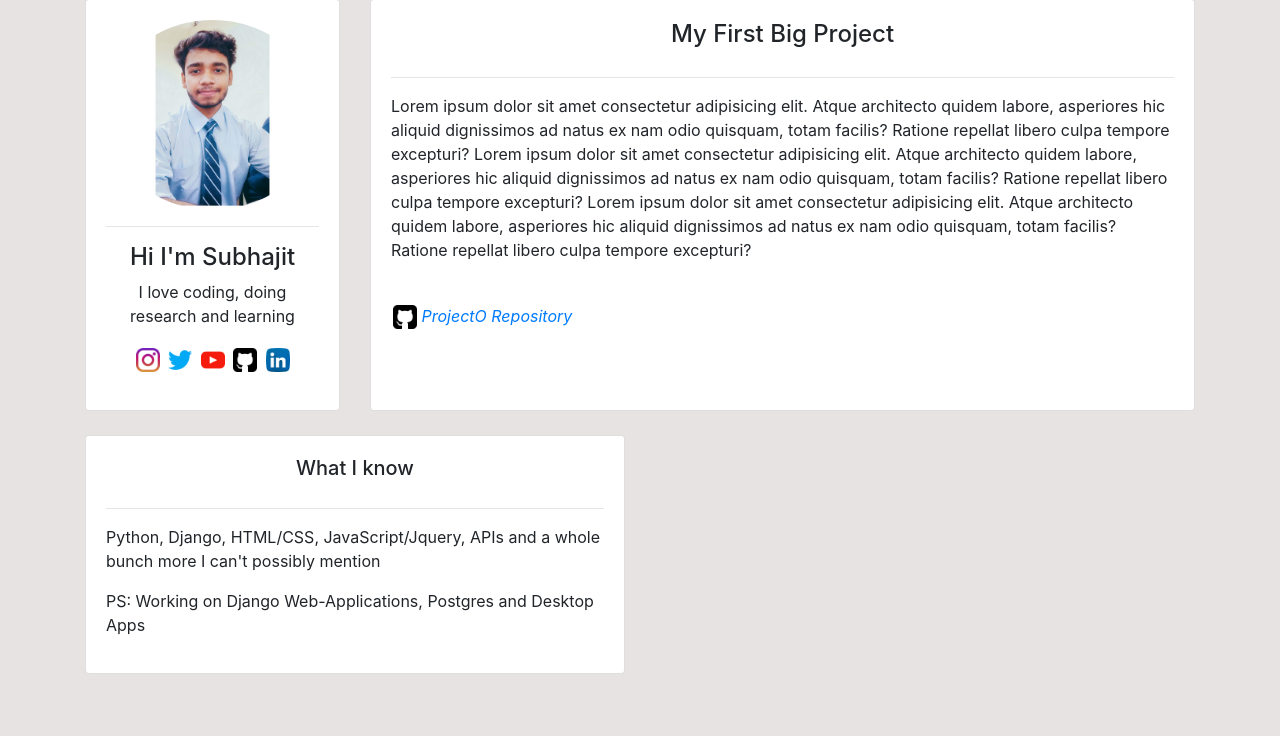
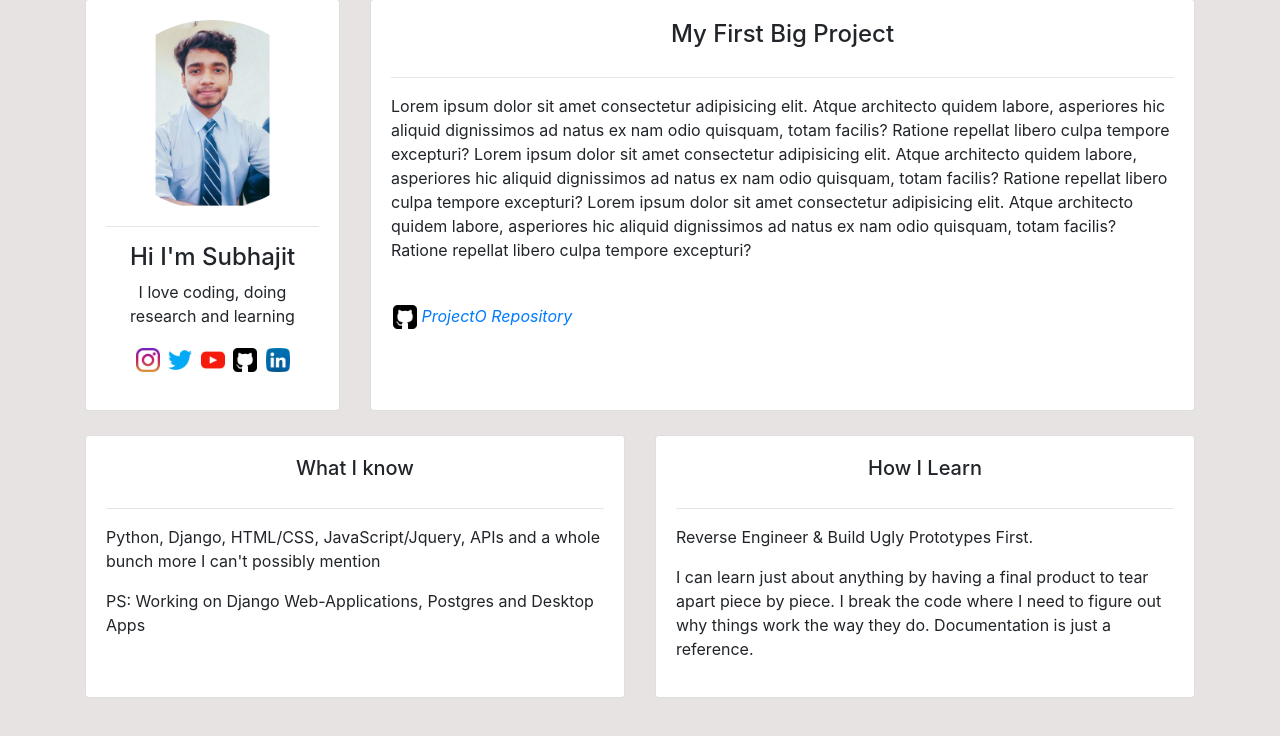
Before and after one commit to ironsubhajit/my_portfolio_site, a Django app: page / in a window 1280 px wide. Shown: the part 25-761 px from the top of the page. Run offline with Django 3.2, Linux system fonts and the light colour scheme; some libraries are stand-ins or nearby versions.

Commit message:
Add "How i learn" column

```diff
--- a/my_portfolio/base/templates/base/index.html
+++ b/my_portfolio/base/templates/base/index.html
@@ -106,7 +106,18 @@
         <p>PS: Working on Django Web-Applications, Postgres and Desktop Apps</p>
       </div>
     </div>
-
+    <div class="col-md-6">
+      <div class="card card-body h-100">
+        <h5 class="card-title text-center">How I Learn</h5>
+        <hr />
+        <p>Reverse Engineer & Build Ugly Prototypes First.</p>
+        <p>
+          I can learn just about anything by having a final product to tear
+          apart piece by piece. I break the code where I need to figure out why
+          things work the way they do. Documentation is just a reference.
+        </p>
+      </div>
+    </div>
   </div>
 </div>
 {% endblock %}
```
